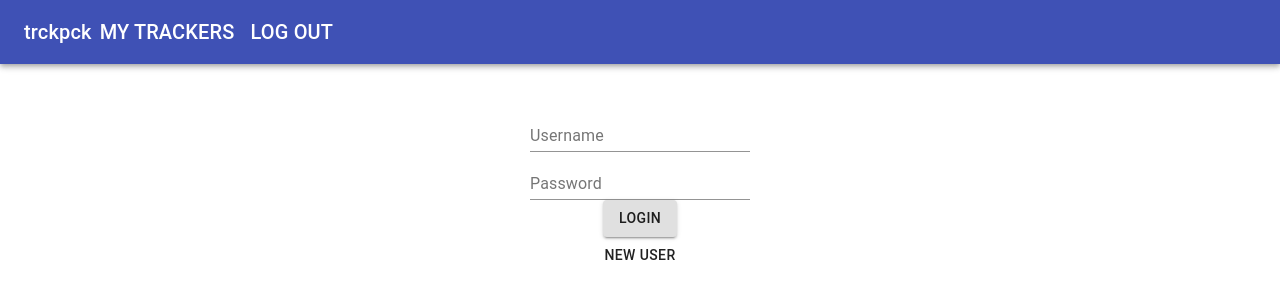
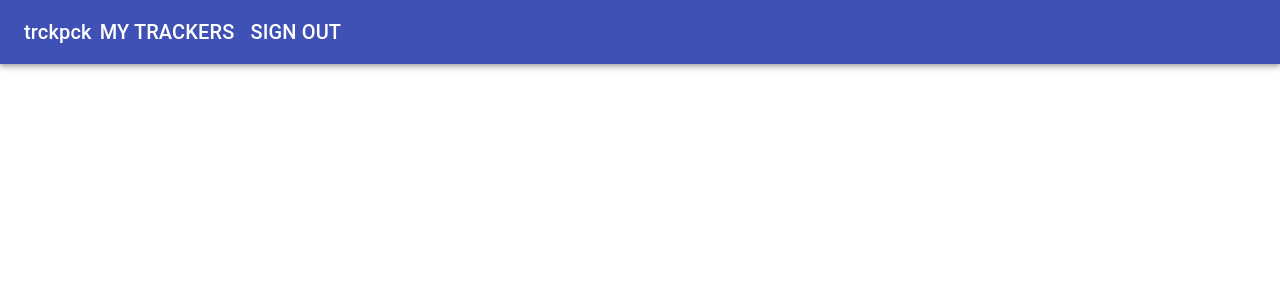
Before and after one commit to erlinvan/kpro2, a React (Create React App) app in the folder frontend/: page /login in a window 1280 px wide. Shown: the top 300 px of the page. Built offline with nearby package versions, Linux system fonts and the light colour scheme.

Commit message:
Add login-page routing functionality

```diff
--- a/frontend/src/AppBar/AppBar.tsx
+++ b/frontend/src/AppBar/AppBar.tsx
@@ -5,30 +5,34 @@ import Button from '@material-ui/core/Button'
 import Toolbar from '@material-ui/core/Toolbar'
 import './AppBar.css'
 import { withRouter, useHistory } from 'react-router-dom'
-import {Context} from '../Context/ContextProvider'
+import { Context } from '../Context/ContextProvider'
 
 const AppBar = () => {
     let history = useHistory()
 
-    const context = useContext( Context)
-    const [isLoggedIn, setIsLoggedIn] = useState(context.isLoggedIn);
+    const context = useContext(Context)
+    const [isLoggedIn, setIsLoggedIn] = useState(context.isLoggedIn)
     return (
         <AppBarMUI position="static">
             <Toolbar>
                 <Typography variant="h6">
                     trckpck
                 </Typography>
+                {
+                    context.isLoggedIn ?
+                        <Button color="inherit" onClick={() => {
+                            history.push('trackers')
+                        }}>
+                            <Typography variant="h6">My Trackers</Typography>
+                        </Button> : <></>
+                }
+
                 <Button color="inherit" onClick={() => {
-                    history.push('trackers')
-                }}>
-                    <Typography variant="h6">My Trackers</Typography>
-                </Button>
-                <Button color="inherit" onClick={() => {
-                    context.setIsLoggedIn(!isLoggedIn)
-                    setIsLoggedIn(!context.isLoggedIn)
+                    context.isLoggedIn && context.setIsLoggedIn(!isLoggedIn)
+                    isLoggedIn && setIsLoggedIn(context.isLoggedIn)
                     history.push('login')
                 }}>
-                    <Typography variant="h6">{isLoggedIn ? "Log out" : 'Log in'}</Typography>
+                    <Typography variant="h6">{context.isLoggedIn ? 'Sign out' : 'Sign in'}</Typography>
                 </Button>
             </Toolbar>
 
--- a/frontend/src/Components/Login/Login.tsx
+++ b/frontend/src/Components/Login/Login.tsx
@@ -1,8 +1,16 @@
-import React from 'react'
-import LoginFomat from '../../loginpage/LoginFormat'
+import React, { useContext } from 'react'
+import LoginFormat from '../../loginpage/LoginFormat'
+import { Context } from '../../Context/ContextProvider'
+
 
 const Login = () => {
-    return <LoginFomat/>
+    const context = useContext(Context)
+    return (
+        <>
+            {!context.isLoggedIn && <LoginFormat /> }
+
+        </>
+    )
 }
 
 export default Login
--- a/frontend/src/loginpage/LoginButton.tsx
+++ b/frontend/src/loginpage/LoginButton.tsx
@@ -1,9 +1,16 @@
-import React from 'react';
+import React, { useContext } from 'react'
 import Button from '@material-ui/core/Button';
+import {useHistory} from 'react-router-dom';
+import {Context} from '../Context/ContextProvider';
 
 const LoginButton= () => {
+    const history = useHistory();
+    const context = useContext( Context)
     return(
-        <Button variant="contained">LogIn</Button>
+        <Button variant="contained" onClick={()=>{
+            context.setIsLoggedIn(true);
+            history.push('trackers')
+        }}>Sign in</Button>
     )
 }
 
--- a/frontend/src/loginpage/LoginFormat.tsx
+++ b/frontend/src/loginpage/LoginFormat.tsx
@@ -6,15 +6,16 @@ import NewUser from './NewUser'
 import './LoginFormat.css'
 import { Grid } from '@material-ui/core'
 
-const LoginFormat = () =>{
+const LoginFormat = () => {
     return (
         <Grid className="LoginFormat">
-            <UsernameComp/>
-            <PasswordComp/>
-            <LoginButtonUser/>
-            <NewUser/>
-            </Grid>
+            <UsernameComp />
+            <PasswordComp />
+            <br></br>
+            <LoginButtonUser />
+            <NewUser />
+        </Grid>
     )
 }
 
-export default LoginFormat
+export default LoginFormat;
```
Also changed, not shown: frontend/src/loginpage/PasswordComp.tsx (line endings or trailing spaces).
